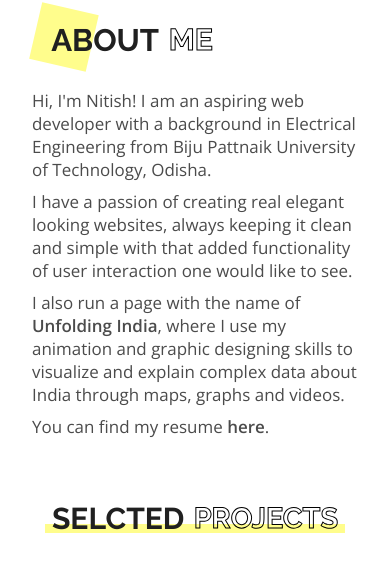
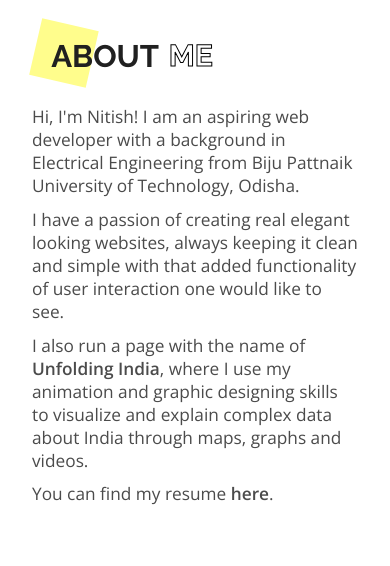
Before and after one commit to nitishpatel07/portfolio, a React (Create React App) app: page / in a window 390 px wide. Shown: the part 676-1242 px from the top of the page. Built offline with nearby package versions, Linux system fonts and the light colour scheme; grey boxes are pictures that could not be loaded.

Commit message:
new update

```diff
--- a/src/pages/about/about.styles.scss
+++ b/src/pages/about/about.styles.scss
@@ -35,11 +35,11 @@
   .me-right {
     color: #4b4b4b;
     font-family: "Open Sans", sans-serif;
-    font-size: 2.1rem;
+    font-size: 2.15rem;
     font-weight: 400;
     width: 50%;
     .para {
-      margin: 0 0 1.075rem;
+      margin: 0 0 1.5rem;
       .highlight {
         color: #363636;
         font-weight: 600;
@@ -75,9 +75,9 @@
     }
     .me-right {
       width: 100%;
-      font-size: 2.65rem;
+      font-size: 2.7rem;
       .para {
-        margin: 0 0 1.4rem;
+        margin: 0 0 1.7rem;
       }
     }
   }
--- a/src/pages/contact/contact.jsx
+++ b/src/pages/contact/contact.jsx
@@ -1,5 +1,6 @@
 import React from "react";
 import "./contact.styles.scss";
+import resume from "../../assests/resume.pdf";
 
 const Contact = () => {
   return (
@@ -31,6 +32,16 @@ const Contact = () => {
             <span className="info">Facebook</span>
           </a>
         </div>
+        <div className="resume">
+          <h1 className="heading">Resume</h1>
+          <span className="info">
+            You can find my resume
+            <a className="here" href={resume} target="_blank">
+              here
+            </a>
+            .
+          </span>
+        </div>
       </div>
     </div>
   );
--- a/src/pages/contact/contact.styles.scss
+++ b/src/pages/contact/contact.styles.scss
@@ -43,6 +43,14 @@
       font-size: 2.3rem;
       font-weight: 400;
       margin-right: 3rem;
+      .here {
+        margin-left: 0.75rem;
+        color: #363636;
+        font-weight: 600;
+      }
+      .here:hover {
+        text-decoration: underline;
+      }
     }
   }
 }
--- a/src/pages/footer/footer.styles.scss
+++ b/src/pages/footer/footer.styles.scss
@@ -11,7 +11,7 @@
 }
 @media (max-width: 640px) {
   .footer {
-    padding: 2rem 6rem;
+    padding: 2rem;
     display: flex;
     justify-content: center;
     align-items: center;
--- a/src/pages/intro/intro.styles.scss
+++ b/src/pages/intro/intro.styles.scss
@@ -36,8 +36,8 @@
 
 @media (max-width: 640px) {
   .intro {
-    height: 100rem;
-    padding: 7rem;
+    height: 102.5rem;
+    padding: 2rem;
 
     .image {
       height: 24rem;
```
Also changed, not shown: 1 other file (tests, documents, lock files or other folders).
